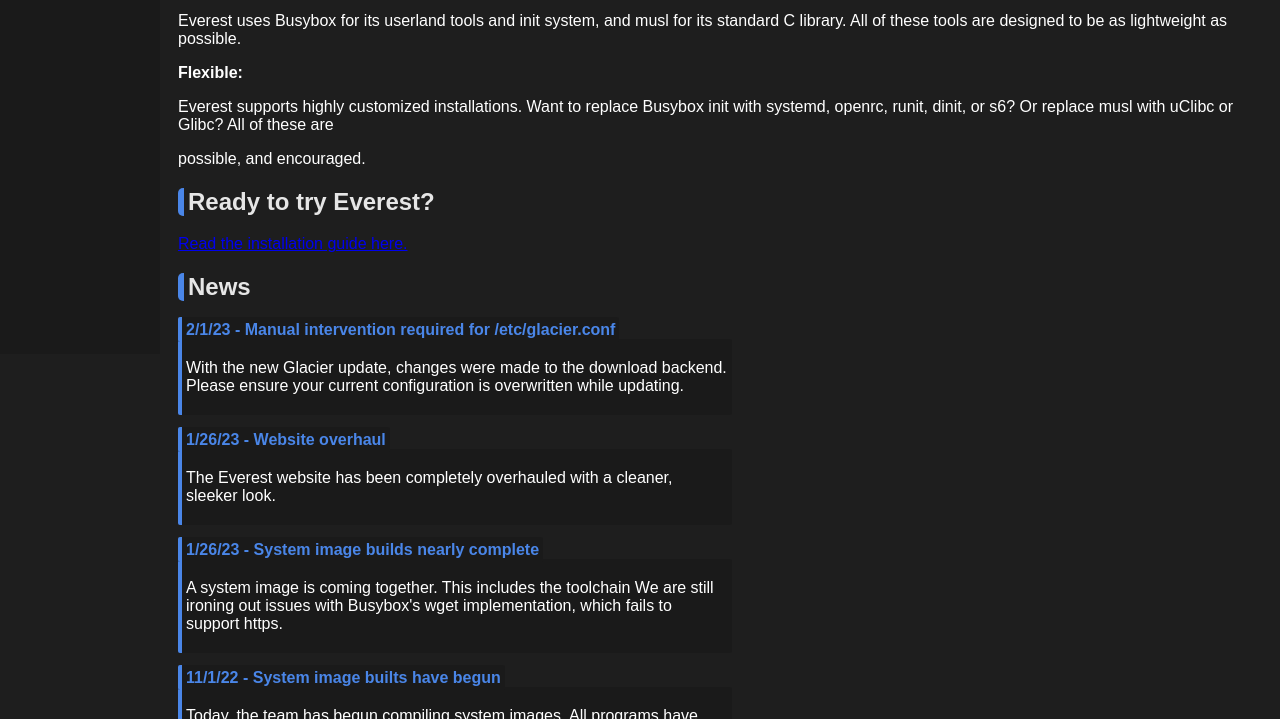
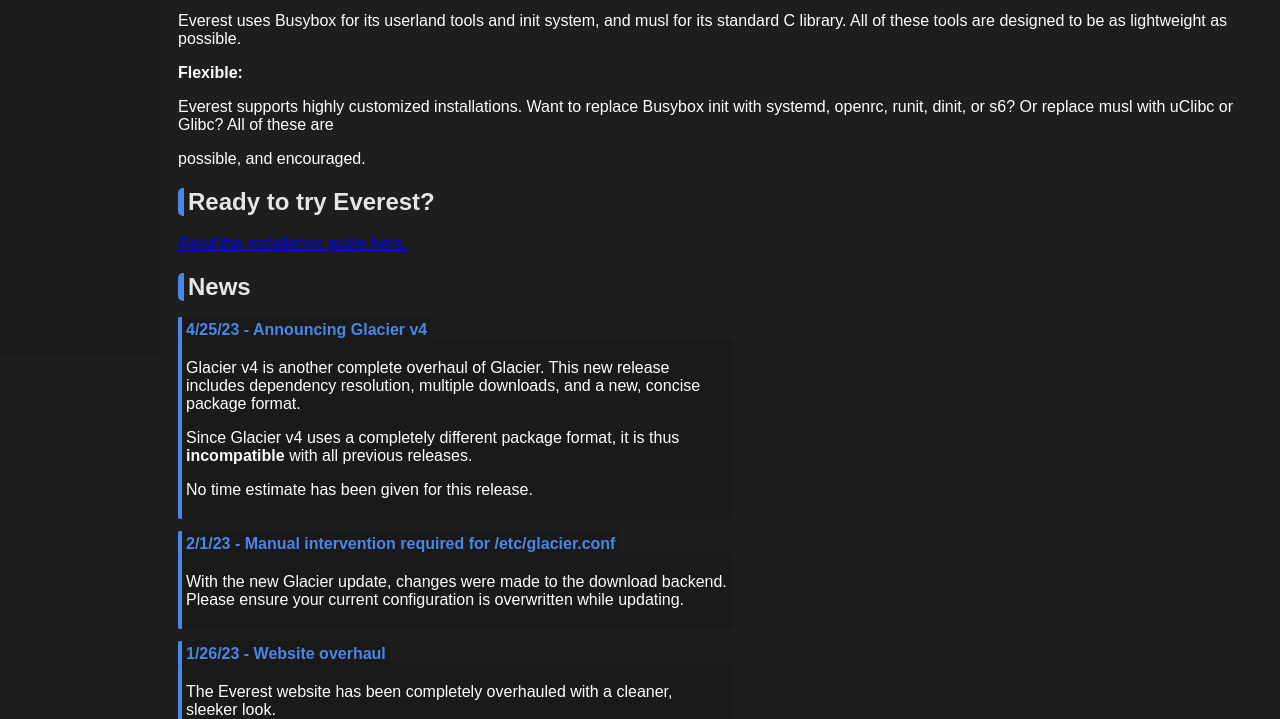
Before and after one commit to everest-linux/everest-web, a plain HTML site: page index.html in a window 1280 px wide. Shown: the part 466-1185 px from the top of the page. Drawn offline with Linux system fonts and the light colour scheme.

Commit message:
update news

```diff
--- a/index.html
+++ b/index.html
@@ -36,6 +36,13 @@
 	<h2>Ready to try Everest?</h2>
 	<p><a href="install.html">Read the installation guide here.</a></p>
 	<h2>News</h2>
+	<newshead><strong>4/25/23 - Announcing Glacier v4</strong></newshead>
+	<div class="news">
+		<p>Glacier v4 is another complete overhaul of Glacier. This new release includes dependency resolution, multiple downloads, and a new, concise package format.</p>
+		<p>Since Glacier v4 uses a completely different package format, it is thus <strong>incompatible</strong> with all previous releases.</p>
+		<p>No time estimate has been given for this release.</p>
+	</div>
+	<p></p>
 	<newshead><strong>2/1/23 - Manual intervention required for /etc/glacier.conf</strong></newshead>
 	<div class="news">
 		<p>With the new Glacier update, changes were made to the download backend. Please ensure your current configuration is overwritten while updating.</p>
```
